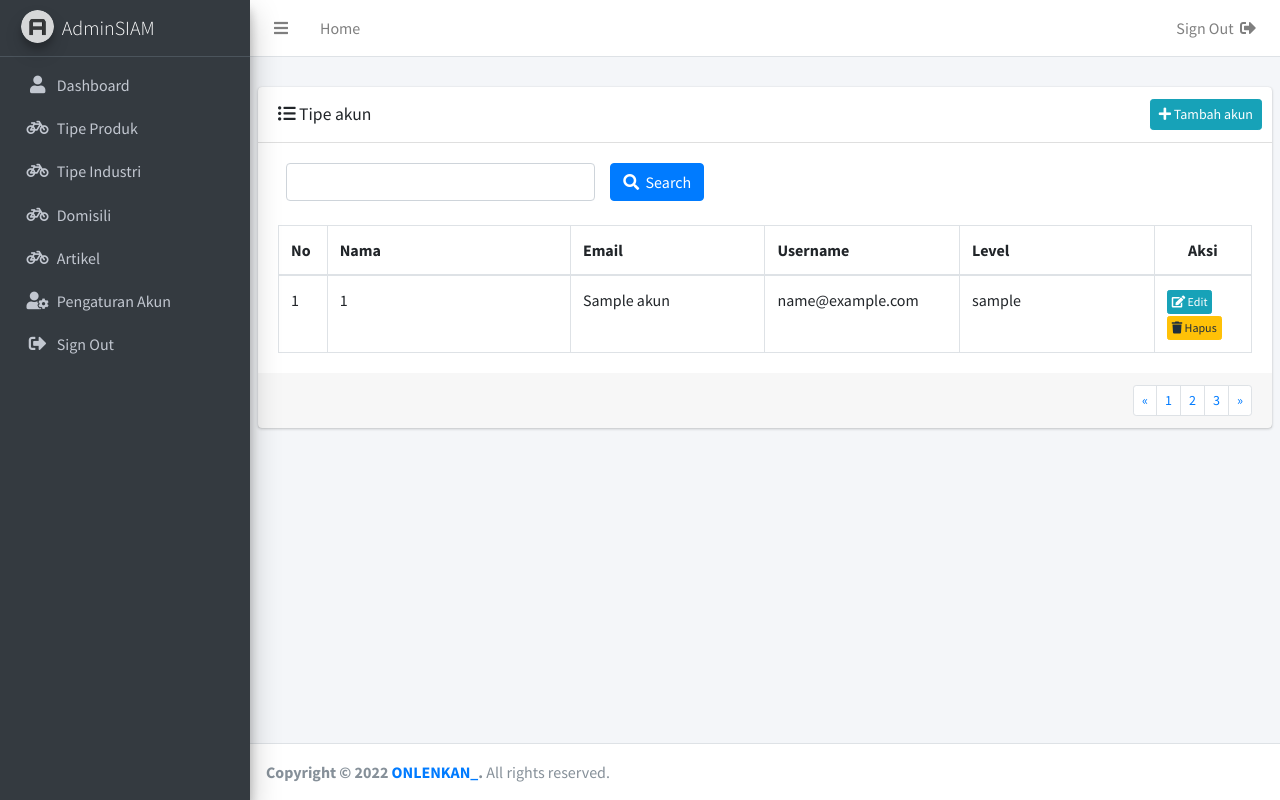
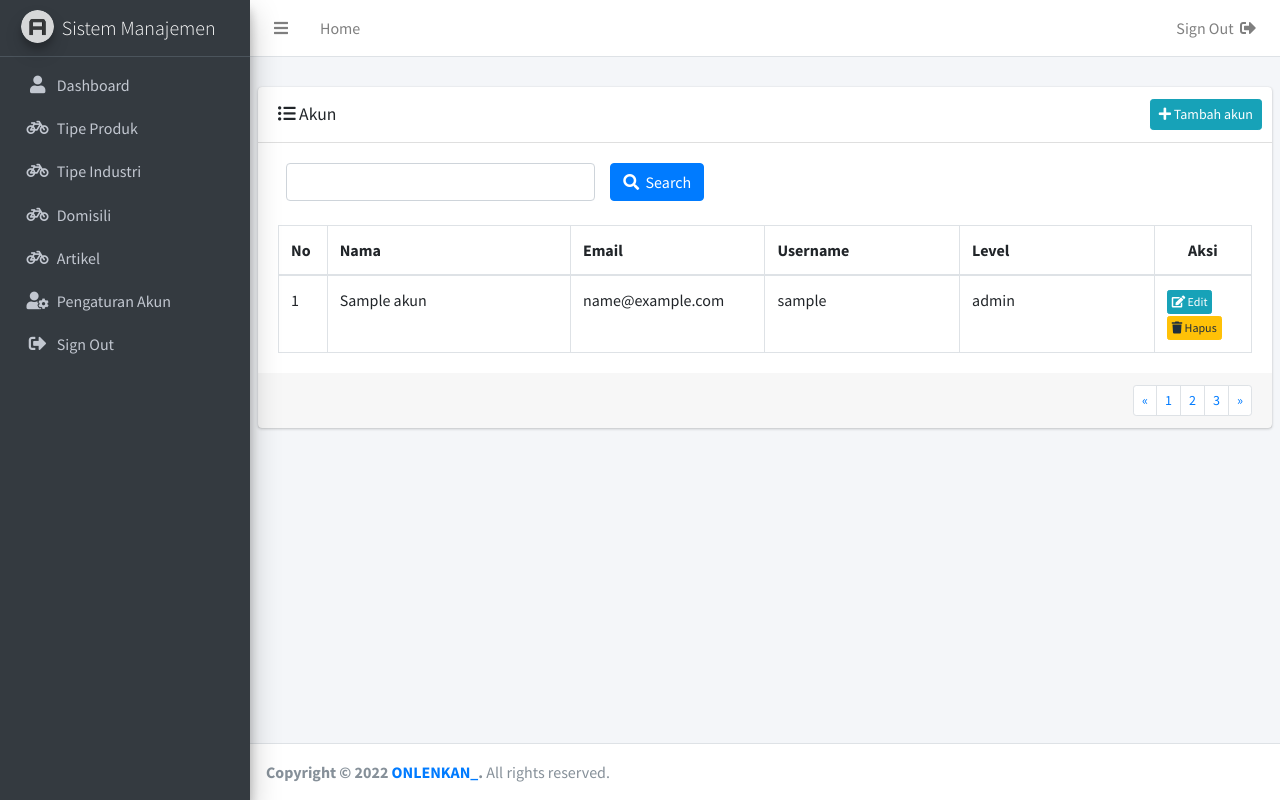
Before and after one commit to rakinggaman/manajemen, a PHP site: page /user.php in a window 1280 px wide. Run offline with PHP 8.4, Linux system fonts and the light colour scheme; tables that the repository leaves empty or names only in its code hold one stand-in row (values such as "Sample post"); data that the repository does not hold is empty; some libraries are stand-ins or nearby versions.

Commit message:
fix domisili and user

```diff
--- a/desain/admin/edit_domisili.php
+++ b/desain/admin/edit_domisili.php
@@ -8,7 +8,7 @@
 //get data domisili
   $sql_d = "select `domisili` from `domisili` where `kode_domisili` = '$kode_domisili'";
   $query_d = mysqli_query($koneksi,$sql_d); while($data_d = mysqli_fetch_row($query_d)){
-  $domisili= $data_d[0];
+    $domisili= $data_d[0];
   }
 }
 ?>
@@ -33,6 +33,8 @@
         <div class="row mb-2">
           <div class="col-sm-6">
             <h3><i class="fas fa-edit"></i> Edit Domisili</h3>
+            <h2><?php echo var_dump($kode_domisili); ?></h2>
+            <pre><?php echo var_dump($domisili); ?></pre>
           </div>
           <div class="col-sm-6">
             <ol class="breadcrumb float-sm-right">
--- a/desain/admin/includes/sidebar.php
+++ b/desain/admin/includes/sidebar.php
@@ -4,7 +4,7 @@
     <a href="index.php" class="brand-link">
       <img src="dist/img/AdminLTELogo.png" alt="AdminLTE Logo" class="brand-image img-circle elevation-3"
            style="opacity: .8">
-      <span class="brand-text font-weight-light">AdminSIAM</span>
+      <span class="brand-text font-weight-light">Sistem Manajemen</span>
     </a>
 
     <!-- Sidebar -->
--- a/desain/admin/user.php
+++ b/desain/admin/user.php
@@ -35,7 +35,7 @@ if((isset($_GET['aksi']))&&(isset($_GET['data']))){
     <section class="content">
             <div class="card">
               <div class="card-header">
-                <h3 class="card-title" style="margin-top:5px;"><i class="fas fa-list-ul"></i> Tipe akun</h3>
+                <h3 class="card-title" style="margin-top:5px;"><i class="fas fa-list-ul"></i> Akun</h3>
                 <div class="card-tools">
                   <a href="tambah_user.php" class="btn btn-sm btn-info float-right"><i class="fas fa-plus"></i> Tambah akun</a>
                 </div>
@@ -92,14 +92,14 @@ if((isset($_GET['aksi']))&&(isset($_GET['data']))){
                       $query_h = mysqli_query($koneksi,$sql_h);
                       $no=1;
                       while($data_h = mysqli_fetch_row($query_h)){
-                        $nama = $data_h[0];
-                        $email = $data_h[1];
-                        $username = $data_h[2];
-                        $level = $data_h[3];
-                        $id_user = $data_h[4];
+                        $id = $data_h[0];
+                        $nama = $data_h[1];
+                        $email = $data_h[2];
+                        $username = $data_h[3];
+                        $level = $data_h[4];
                         ?>
-                  	<tr>
-                  	<td><?php echo $no;?></td>
+
+                  	<td><?php echo $id;?></td>
                   	<td><?php echo $nama;?></td>
                     <td><?php echo $email;?></td>
                     <td><?php echo $username;?></td>
@@ -117,8 +117,6 @@ if((isset($_GET['aksi']))&&(isset($_GET['data']))){
                    <?php
                     $no++;
                      }?>
-
-
                   </tbody>
                 </table>
               </div>
```
Also changed, not shown: desain/admin/konfirmasi_edit_domisili.php (+7 -2 lines). Lines whose indentation alone changed are shown as unchanged.
